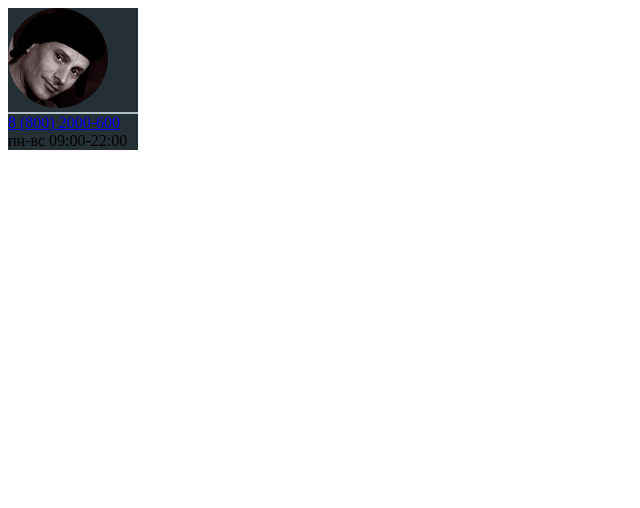
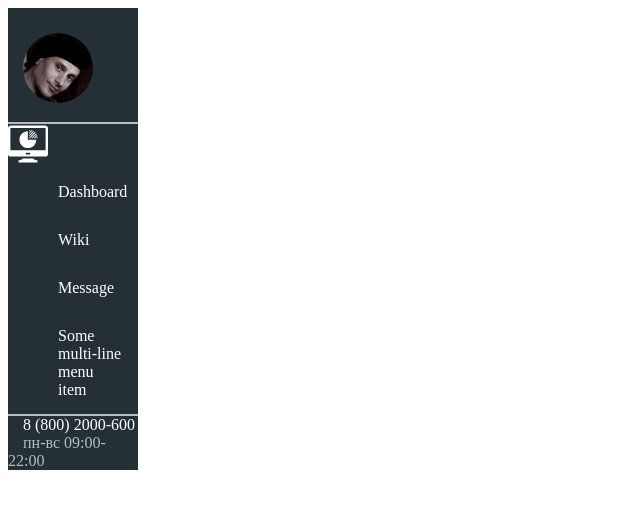
Before and after one commit to EnigmaSn/test_ordbuy, a website: page sidebar.html in a window 1280 px wide. Shown: the whole page, without its empty margins (0-640 px from the left). Drawn offline with Linux system fonts and the light colour scheme.

Commit message:
сетки до футера

```diff
--- /dev/null
+++ b/sass/blocks/sidebar-footer.scss
@@ -0,0 +1,19 @@
+.sidebar-footer {
+
+}
+
+.sidebar-footer__social {
+  border-bottom: 2px solid #b0bec5;
+}
+.sidebar-footer__phone {
+  display: block;
+  color: #fff;
+  text-decoration: none;
+  margin-left: 15px;
+}
+
+.sidebar-footer__schedule {
+  color: #b0bec5;
+  margin-left: 15px;
+  padding-bottom: 30px;
+}
--- a/sass/blocks/sidebar-header.scss
+++ b/sass/blocks/sidebar-header.scss
@@ -1,8 +1,7 @@
 .sidebar-header {
-  // background-color: #243036;
   display: flex;
   border-bottom: 2px solid #b0bec5;
-
+  padding-bottom: 15px;
     a {
       text-decoration: none;
     }
@@ -11,6 +10,9 @@
     }
     img {
       border-radius: 100px;
+      margin-left: 15px;
+      margin-right: 15px;
+      margin-top: 25px;
     }
 }
 
--- a/sass/blocks/sidebar-menu.scss
+++ b/sass/blocks/sidebar-menu.scss
@@ -1,21 +1,21 @@
 .sidebar-menu {
   ul {
     padding: 0;
-    padding-left: 30px;
+    // padding-left: 50px;
     margin: 0;
   }
   li {
     list-style: none;
     width: 100%;
-    // background-color: #243036;
       a {
         text-decoration: none;
         display: block;
         color: #fff;
-        padding: 15px 15px 15px 0px;
-          // img {
-          //   padding-right: 20px;
-          // }
+        padding: 15px 15px 15px 50px;
+          img {
+            position: absolute;
+            left: 30px;
+          }
       }
       ul {
         display: none;
@@ -23,26 +23,32 @@
   }
   li:hover {
     position: relative;
+    border-left: 10px solid #d31c5d;
     background-color: rgba(0,0,0,0.2);
   }
   li:hover > ul {
       display: block;
       background-color: #36464f;
       padding-left: 15px;
-      // max-width: 100%;
     }
-
 }
 
-
-@media #{$tablet-widths} {
-  ul {
-    display: none;
-  }
-}
-
-// ul {
-//   position: absolute;
-//   top: 0;
-//   left: 450px;
+// .dashboard {
+//   position: relative;
+//     a:before {
+//       content: "";
+//       display: block;
+//       width: 40px;
+//     	height: 40px;
+//     	background: #fff;
+//       position: absolute;
+//       top: 10px;
+//       left: -60px;
+//     }
 // }
+//
+// @media #{$tablet-widths} {
+//   li {
+//     display: none;
+//   }
+// }
--- a/sass/blocks/sidebar.scss
+++ b/sass/blocks/sidebar.scss
@@ -1,5 +1,5 @@
 .sidebar {
-  width: 450px;
+  width: 350px;
   background-color: #243036;
 }
 
--- a/sass/style.scss
+++ b/sass/style.scss
@@ -2,4 +2,5 @@
 
 @import "blocks/sidebar.scss";
 @import "blocks/sidebar-header.scss";
-@import "blocks/sidebar-menu.scss"
+@import "blocks/sidebar-menu.scss";
+@import "blocks/sidebar-footer.scss";
--- a/sidebar.html
+++ b/sidebar.html
@@ -11,7 +11,7 @@
   <aside class="sidebar">
     <header class="sidebar-header">
       <a class="sidebar-header__profile-photo" href="#">
-        <img src="img/avatar.jpg" width="100" height="100" alt="profile-photo">
+        <img src="img/avatar.jpg" width="70" height="70" alt="profile-photo">
       </a>
       <div class="sidebar-header__profile-info">
         <h1 class="sidebar-header__profile-name">
@@ -27,10 +27,12 @@
     </header>
     <main class="sidebar-menu">
       <ul class="sidebar-menu__main">
-        <li><a href="#" class="dashboard">
-          <!-- <img src="img/dashboard.svg" width="40" height="40" alt="Dashboard"> -->
+        <li class="dashboard">
+          <img src="img/dashboard.svg" width="40" height="40" alt="Dashboard">
+          <a href="#">
           Dashboard
-        </a></li>
+          </a>
+        </li>
         <li><a href="#">Wiki</a></li>
         <li><a href="#">Message</a></li>
         <li><a href="#">Some multi-line menu item</a>
```
Also changed, not shown: css/style.css.
